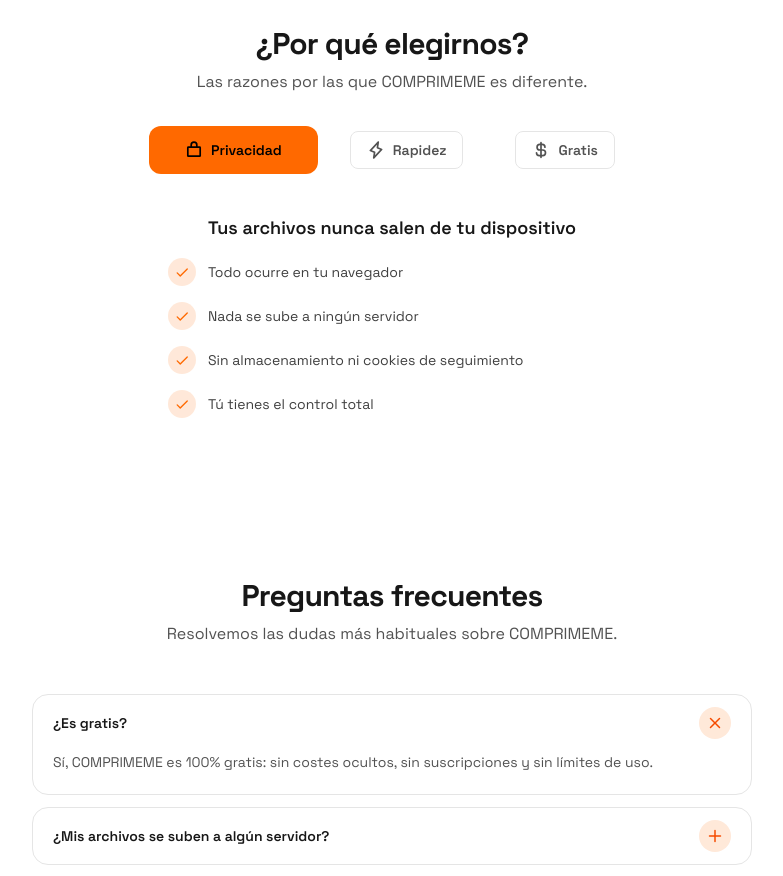
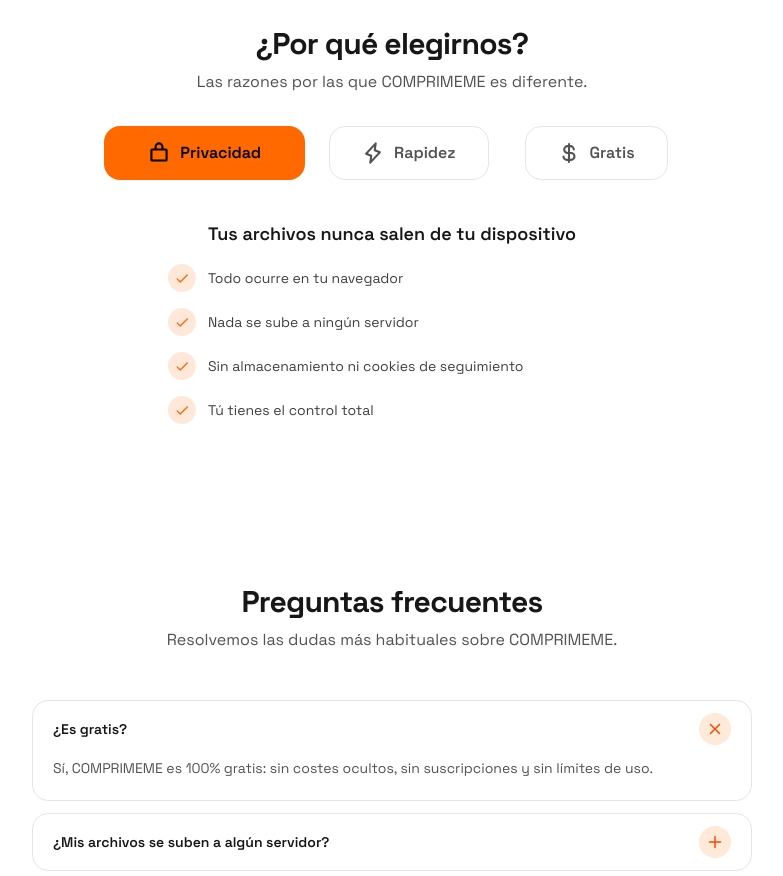
Before and after one commit to dereckbardi/compresor-universal, a Next.js app: page / in a window 1280 px wide. Shown: the part 2400-3276 px from the top of the page, without its empty margins (248-1031 px from the left). Built offline with nearby package versions, Linux system fonts and the light colour scheme.

Commit message:
Home: agrandar tabs '¿Por qué elegirnos?' + scrollbar blanca (claro) / negra (oscuro)

```diff
--- a/src/app/globals.css
+++ b/src/app/globals.css
@@ -69,10 +69,10 @@ body {
   }
 }
 
-/* Scrollbar adaptado al tema (claro por defecto, oscuro bajo .dark) */
+/* Scrollbar: blanca en modo claro, negra en modo oscuro */
 * {
   scrollbar-width: thin;
-  scrollbar-color: #d4d4d8 #f4f4f5;
+  scrollbar-color: #ffffff #f4f4f5;
 }
 
 *::-webkit-scrollbar {
@@ -85,13 +85,13 @@ body {
 }
 
 *::-webkit-scrollbar-thumb {
-  background: #d4d4d8;
+  background: #ffffff;
   border-radius: 8px;
-  border: 2px solid #f4f4f5;
+  border: 1px solid #e4e4e7;
 }
 
 *::-webkit-scrollbar-thumb:hover {
-  background: #a3a3a3;
+  background: #f4f4f5;
 }
 
 *::-webkit-scrollbar-corner {
@@ -99,24 +99,24 @@ body {
 }
 
 .dark * {
-  scrollbar-color: #3f3f46 #0a0a0a;
+  scrollbar-color: #0a0a0a #000000;
 }
 
 .dark *::-webkit-scrollbar-track {
-  background: #0a0a0a;
+  background: #000000;
 }
 
 .dark *::-webkit-scrollbar-thumb {
-  background: #3f3f46;
-  border: 2px solid #0a0a0a;
+  background: #0a0a0a;
+  border: 1px solid #1a1a1a;
 }
 
 .dark *::-webkit-scrollbar-thumb:hover {
-  background: #52525b;
+  background: #1a1a1a;
 }
 
 .dark *::-webkit-scrollbar-corner {
-  background: #0a0a0a;
+  background: #000000;
 }
 
 /* Ocultar barra de scroll para contenedores scrollables (ej. nav del header en móvil) */
--- a/src/components/Home.tsx
+++ b/src/components/Home.tsx
@@ -346,23 +346,23 @@ export default function Home() {
                 onClick={() => setActiveTab(tab.id)}
                 aria-selected={activeTab === tab.id}
                 role="tab"
-                className="relative min-h-12 px-4 sm:px-5 rounded-xl text-sm font-semibold cursor-pointer transition-colors duration-200 flex items-center gap-2"
+                className="relative min-h-12 px-2 sm:px-3 rounded-2xl text-sm sm:text-base font-semibold cursor-pointer transition-colors duration-200 flex items-center gap-2"
               >
                 {activeTab === tab.id && (
                   <motion.span
                     layoutId="tab-pill"
-                    className="absolute inset-0 rounded-xl bg-orange-500"
+                    className="absolute inset-0 rounded-2xl bg-orange-500"
                     transition={{ type: "spring", stiffness: 400, damping: 30 }}
                   />
                 )}
                 <span
-                  className={`relative z-10 flex items-center gap-2 ${
+                  className={`relative z-10 flex items-center gap-2.5 ${
                     activeTab === tab.id
                       ? "text-black"
                       : "border border-neutral-200 dark:border-white/10 text-neutral-600 dark:text-neutral-400"
-                  } px-4 py-2 rounded-lg`}
+                  } px-6 sm:px-8 py-3 sm:py-3.5 rounded-2xl`}
                 >
-                  <tab.icon size={18} weight="bold" />
+                  <tab.icon size={22} weight="bold" />
                   {tab.label}
                 </span>
               </button>
```
